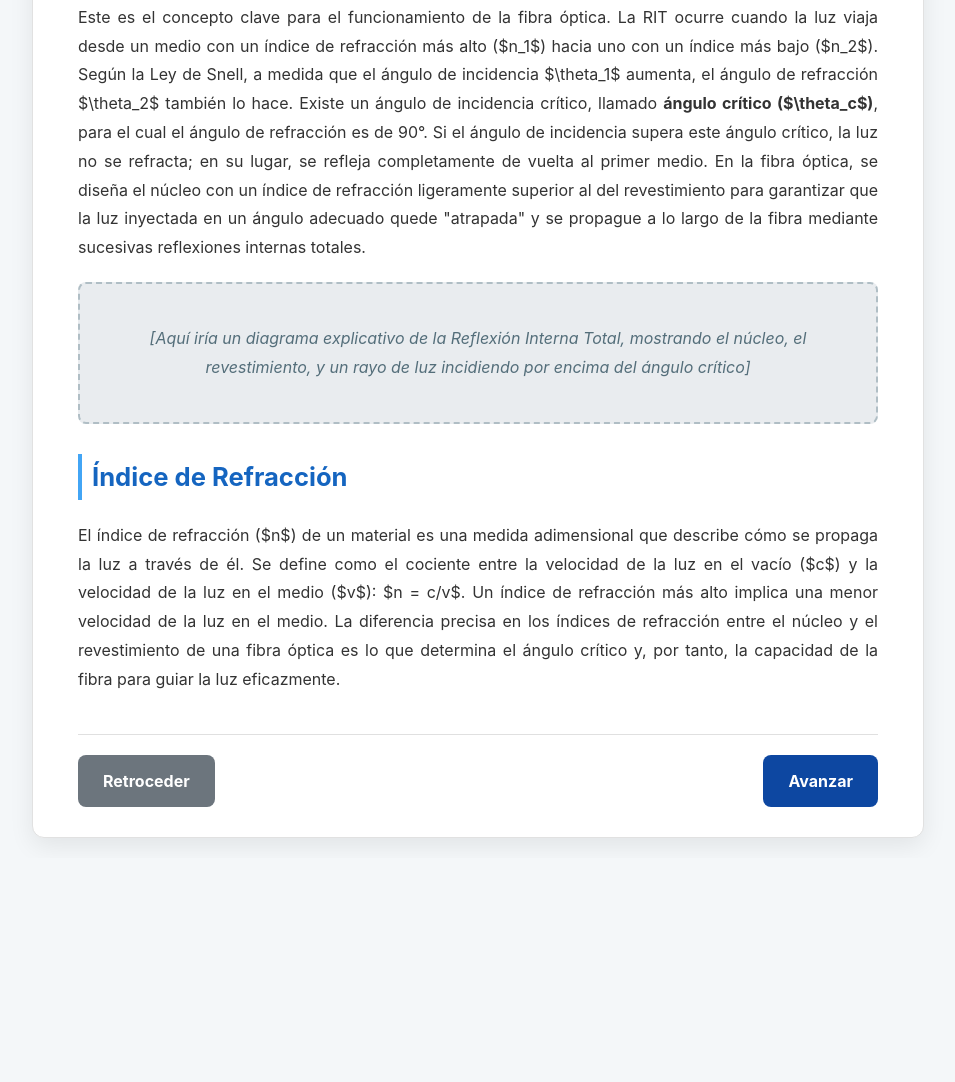
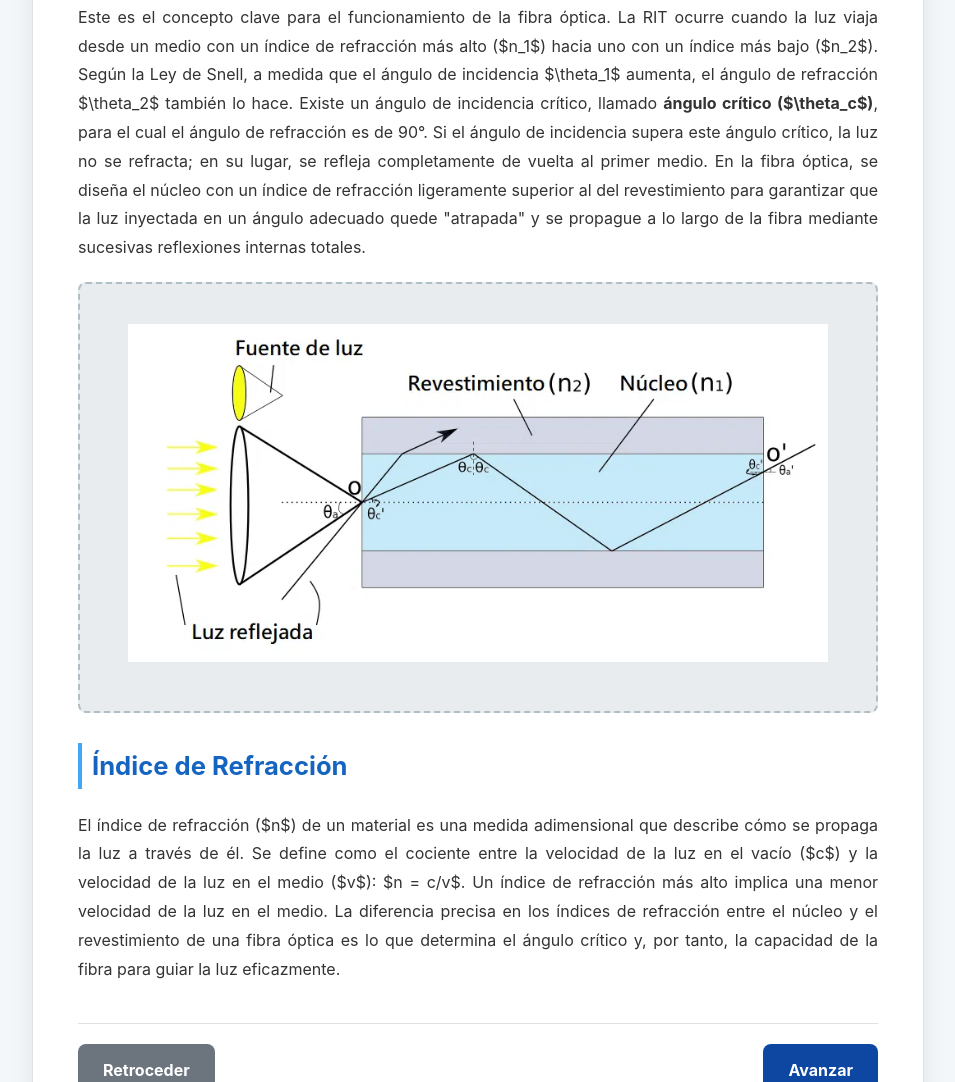
Before and after one commit to barbiechm/Redes_INFORMEWEB, a plain HTML site: page fundamentos-luz.html in a window 1280 px wide. Shown: the part 871-1953 px from the top of the page, without its empty margins (162-1117 px from the left). Before the commit the page ends 1729 px from the top, so only its background shows below. Drawn offline with Linux system fonts and the light colour scheme.

Commit message:
Add files via upload

```diff
--- a/fundamentos-luz.html
+++ b/fundamentos-luz.html
@@ -25,7 +25,7 @@
             Este es el concepto clave para el funcionamiento de la fibra óptica. La RIT ocurre cuando la luz viaja desde un medio con un índice de refracción más alto ($n_1$) hacia uno con un índice más bajo ($n_2$). Según la Ley de Snell, a medida que el ángulo de incidencia $\theta_1$ aumenta, el ángulo de refracción $\theta_2$ también lo hace. Existe un ángulo de incidencia crítico, llamado <strong>ángulo crítico ($\theta_c$)</strong>, para el cual el ángulo de refracción es de 90°. Si el ángulo de incidencia supera este ángulo crítico, la luz no se refracta; en su lugar, se refleja completamente de vuelta al primer medio. En la fibra óptica, se diseña el núcleo con un índice de refracción ligeramente superior al del revestimiento para garantizar que la luz inyectada en un ángulo adecuado quede "atrapada" y se propague a lo largo de la fibra mediante sucesivas reflexiones internas totales.
         </p>
         <div class="diagram-placeholder">
-            [Aquí iría un diagrama explicativo de la Reflexión Interna Total, mostrando el núcleo, el revestimiento, y un rayo de luz incidiendo por encima del ángulo crítico]
+           <img src="Endoscopio.jpg">
         </div>
 
         <h2>Índice de Refracción</h2>
--- a/style.css
+++ b/style.css
@@ -149,3 +149,7 @@ a:hover {
     color: #546e7a;
     border-radius: 8px;
 }
+
+img{
+    width: 700px;
+}
```
Also changed, not shown: Endoscopio.jpg (added).
